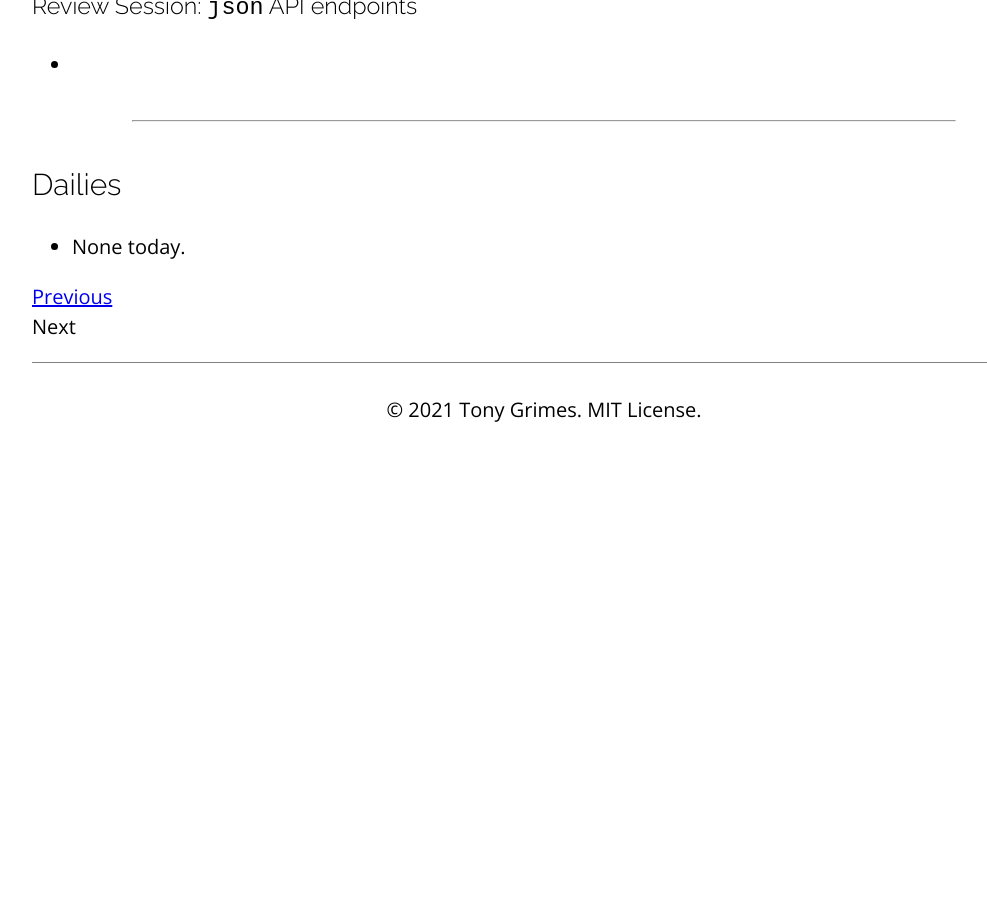
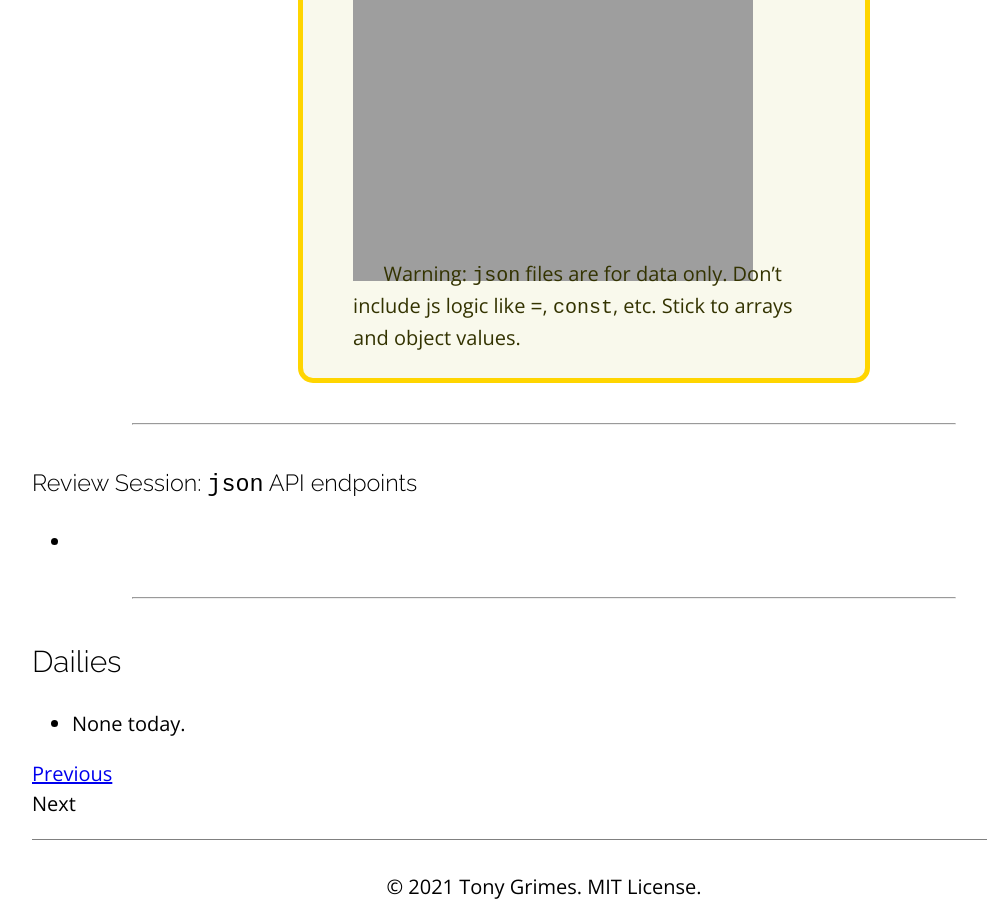
Before and after one commit to sait-wbdv/winter-2021, a Jekyll site: the page built from _posts/2021-03-17-mongoose-atlas.md, in a window 1280 px wide and 900 px high, scrolled down 4499 px. Shown: the whole window, without its empty margins (96-1083 px from the left). Built offline with Jekyll 4.4.1, drawn with Linux system fonts in a browser that asks for light colours; nearby versions of some CDN libraries; before the commit the page ends 4956 px from its top, so only the background shows below that.

Commit message:
added warning

```diff
--- a/_posts/2021-03-17-mongoose-atlas.md
+++ b/_posts/2021-03-17-mongoose-atlas.md
@@ -115,6 +115,9 @@ Instance
 1. [Importing data into Atlas](https://github.com/sait-wbdv/sample-code/tree/master/backend/mongoose/2-sample-import)
     - [Converting Javascript objects into `json` files](https://gist.github.com/acidtone/9ba1c784d5f78fdc9dc4df9c6f26bcf8)
 
+        Warning: `json` files are for data only. Don't include js logic like `=`, `const`, etc. Stick to arrays and object values.
+        {: .notice .notice--warning}
+
 ---
 
 ### Review Session: `json` API endpoints
```
